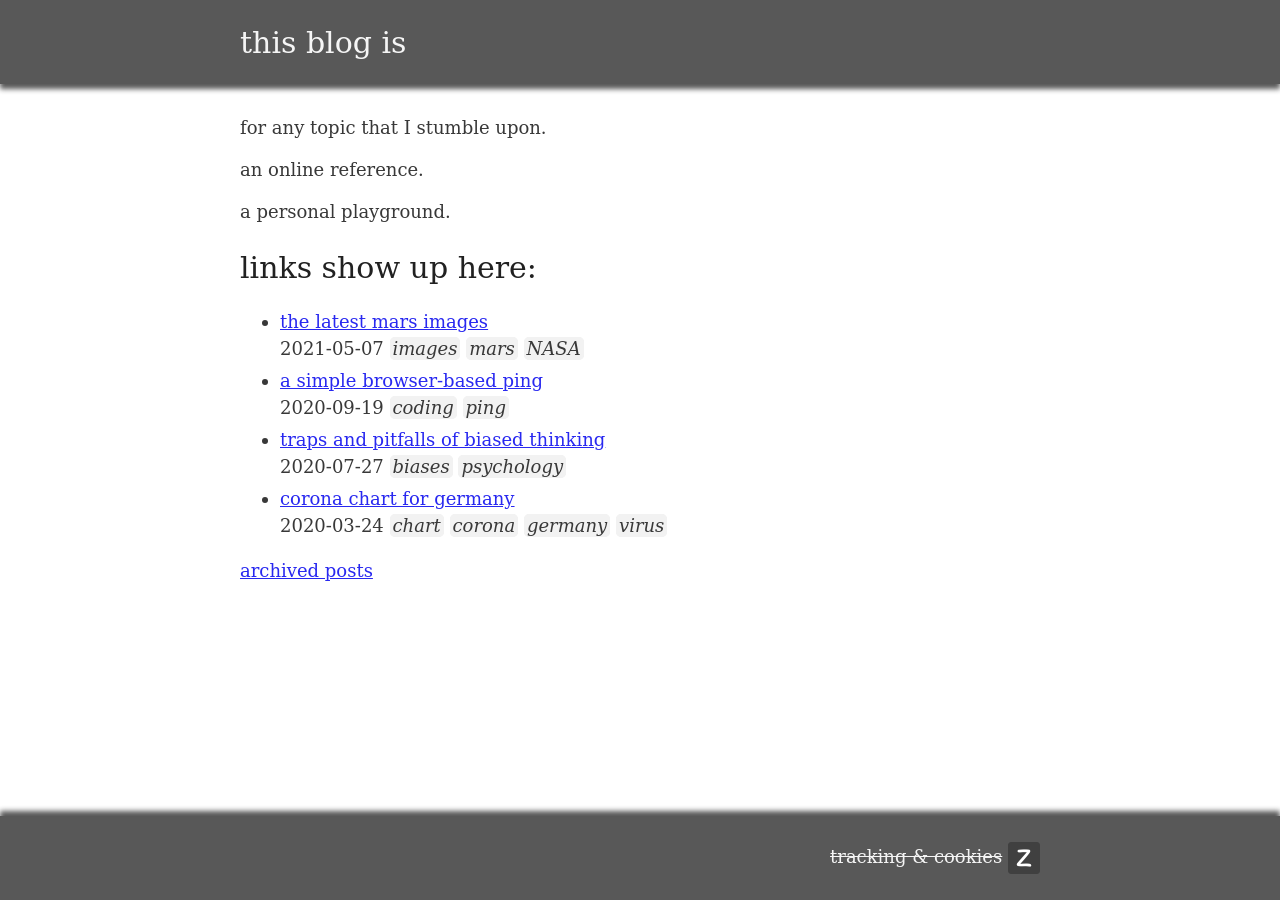
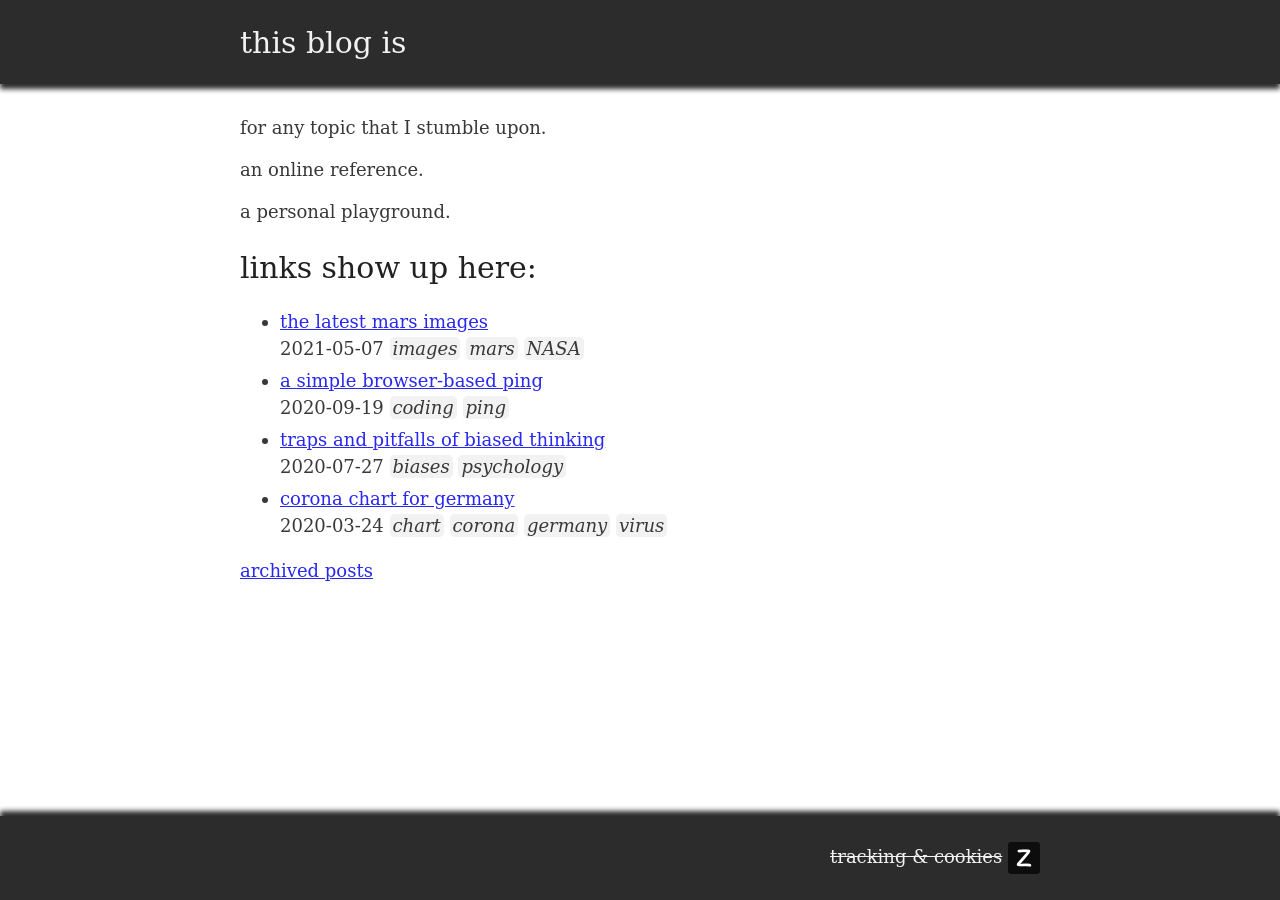
Before and after one commit to ZackDev/zackdev.github.io, a Jekyll site: the page built from pages/index.md, in a window 1280 px wide. Built offline with Jekyll 4.4.1, drawn with Linux system fonts in a browser that asks for light colours.

Commit message:
updated css

```diff
--- a/_sass/main.scss
+++ b/_sass/main.scss
@@ -211,7 +211,7 @@ ul.index-menu li {
   height: 84px;
   background: $dark-grey;
   z-index: 2;
-  opacity: 0.75;
+  opacity: 0.95;
   box-shadow: 0px 5px 5px $dark-grey;
 }
 
@@ -233,7 +233,7 @@ ul.index-menu li {
   height: 84px;
   background: $dark-grey;
   z-index: 2;
-  opacity: 0.75;
+  opacity: 0.95;
   box-shadow: 0px -5px 5px $dark-grey;
 }
 
```
